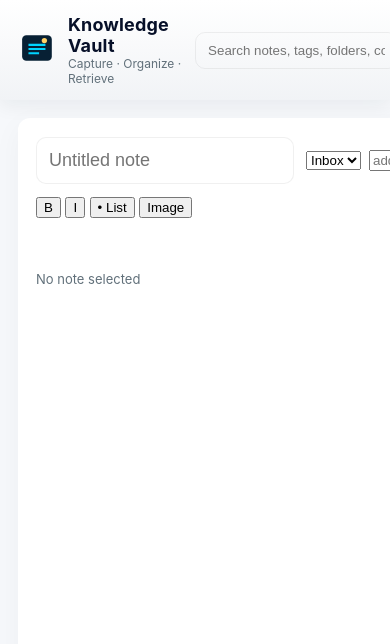
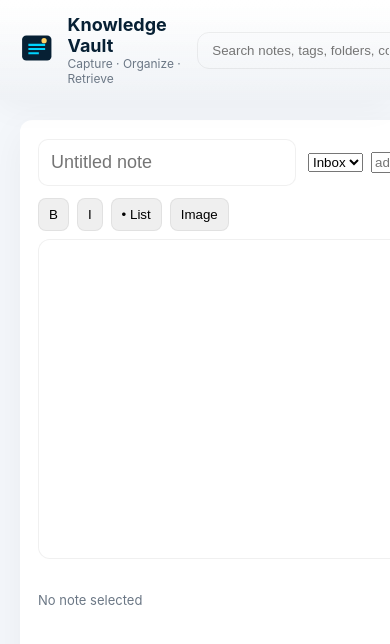
Before and after one commit to xmanflo/xmanflo.github.io, a plain HTML site: page index.html in a window 390 px wide. Shown: the top 644 px of the page. Drawn offline with Linux system fonts and the light colour scheme; a script that the page names is missing.

Commit message:
Revise CSS for improved UI and responsiveness
Updated styles for modern glassy UI with dark/light mode support.

```diff
--- a/style.css
+++ b/style.css
@@ -1,37 +1,37 @@
-/* Modern theme + responsive layout */
+/* Modern glassy UI with dark/light mode */
 :root{
-  --bg:#f6f8fb; --panel:#ffffff; --muted:#61707a; --accent:#00d4ff; --accent2:#ffd166; --text:#071029;
+  --bg:#f4f7fb; --panel:#ffffff; --muted:#6b7785; --accent:#00d4ff; --accent2:#ffd166; --text:#072034;
   --glass: rgba(255,255,255,0.6);
 }
-body.dark{ --bg:#041125; --panel:#071120; --muted:#9aa7b2; --text:#e6f0ff; --glass: rgba(255,255,255,0.02); }
+body.dark{ --bg:#041225; --panel:#071022; --muted:#98a7b2; --text:#dfeff8; --glass: rgba(255,255,255,0.03); }
 
 *{box-sizing:border-box}
 body{
-  margin:0; font-family:Inter, ui-sans-serif, system-ui, -apple-system, "Segoe UI", Roboto, "Helvetica Neue", Arial;
+  margin:0; font-family:Inter, system-ui, -apple-system, "Segoe UI", Roboto, "Helvetica Neue", Arial;
   background:var(--bg); color:var(--text); min-height:100vh; display:flex; flex-direction:column;
-  -webkit-font-smoothing:antialiased; -moz-osx-font-smoothing:grayscale;
+  -webkit-font-smoothing:antialiased;
 }
 
 /* Topbar */
 .topbar{
   display:flex; align-items:center; justify-content:space-between;
-  padding:14px 20px; gap:12px; background:linear-gradient(180deg, var(--panel), rgba(0,0,0,0.02));
-  box-shadow:0 6px 18px rgba(14,30,37,0.06);
+  padding:14px 20px; gap:16px; background:linear-gradient(180deg,var(--panel), rgba(0,0,0,0.02));
+  box-shadow:0 8px 30px rgba(5,10,20,0.04); position:sticky; top:0; z-index:20;
 }
 .brand{display:flex; align-items:center; gap:14px}
 .logo{width:48px; height:48px; transform:translateY(-2px)}
-.title h1{margin:0; font-size:18px; letter-spacing:0.2px}
+.title h1{margin:0; font-size:18px}
 .title small{display:block; color:var(--muted); font-size:12px}
 .top-actions{display:flex; gap:10px; align-items:center}
-.top-search{padding:10px 12px; border-radius:10px; border:1px solid rgba(0,0,0,0.06); min-width:320px; background:transparent}
+.top-search{padding:10px 14px; border-radius:12px; border:1px solid rgba(0,0,0,0.06); min-width:320px; background:transparent}
 .btn{background:transparent;border:1px solid rgba(0,0,0,0.06); padding:8px 12px;border-radius:10px; cursor:pointer}
-.btn.primary{background:linear-gradient(90deg,var(--accent),var(--accent2)); color:#072b36; border:none; box-shadow:0 6px 18px rgba(0,0,0,0.06)}
+.btn.primary{background:linear-gradient(90deg,var(--accent),var(--accent2)); color:#072b36; border:none}
 .btn.danger{background:transparent; color:#ff5c5c; border-color:rgba(255,0,0,0.06)}
 
 /* Layout */
-.app{display:flex; flex:1; gap:16px; padding:18px; align-items:stretch}
-.sidebar{width:320px; padding:12px; background:var(--panel); border-radius:12px; box-shadow:0 8px 30px rgba(2,6,23,0.04); overflow:auto}
-.editor{flex:1; display:flex; flex-direction:column; gap:12px; padding:18px; background:var(--panel); border-radius:12px; box-shadow:0 8px 30px rgba(2,6,23,0.04)}
+.app{display:flex; flex:1; gap:18px; padding:20px}
+.sidebar{width:320px; padding:14px; background:var(--panel); border-radius:12px; box-shadow:0 12px 40px rgba(2,6,23,0.05); overflow:auto}
+.editor{flex:1; display:flex; flex-direction:column; gap:12px; padding:18px; background:var(--panel); border-radius:12px; box-shadow:0 12px 40px rgba(2,6,23,0.05)}
 
 .panel{margin-bottom:14px}
 .panel-head{display:flex; align-items:center; justify-content:space-between; margin-bottom:8px}
@@ -42,7 +42,6 @@
 
 .tag-cloud{display:flex; gap:8px; flex-wrap:wrap}
 .tag{padding:6px 10px; border-radius:999px; background:rgba(0,0,0,0.04); font-size:13px; cursor:pointer}
-.tag:hover{opacity:0.9}
 
 /* Editor */
 .editor-toolbar{display:flex; gap:12px; align-items:center}
@@ -50,17 +49,21 @@
 .editor-actions{display:flex; gap:8px; align-items:center}
 .file-btn{position:relative; overflow:hidden; display:inline-block}
 .file-btn input[type=file]{position:absolute; left:0; top:0; opacity:0; width:100%; height:100%; cursor:pointer}
-.note-body{flex:1; padding:14px; border-radius:12px; border:1px solid rgba(0,0,0,0.06); resize:vertical; min-height:320px; font-size:15px}
-.file-preview{display:flex; gap:10px; flex-wrap:wrap}
-.file-preview img{max-width:140px; border-radius:10px; box-shadow:0 8px 24px rgba(2,6,23,0.06)}
+.editor-body{display:flex; flex-direction:column; gap:8px}
+.toolbar{display:flex; gap:8px}
+.tool{padding:8px 10px; border-radius:8px; border:1px solid rgba(0,0,0,0.06); cursor:pointer}
+.rich-editor{min-height:320px; padding:16px; border-radius:12px; border:1px solid rgba(0,0,0,0.06); background:var(--glass); overflow:auto}
+.file-preview{display:flex; gap:12px; flex-wrap:wrap}
+.file-preview img{max-width:160px; border-radius:10px; box-shadow:0 12px 30px rgba(2,6,23,0.06)}
 .meta{color:var(--muted); font-size:13px}
-.statusbar{display:flex; justify-content:space-between; align-items:center}
+.statusbar{display:flex; justify-content:space-between; align-items:center; gap:12px}
 
-/* modal for PDF */
-.modal{position:fixed; inset:0; display:none; align-items:center; justify-content:center; background:rgba(2,6,23,0.5); z-index:60}
+/* modal for pdf */
+.modal{position:fixed; inset:0; display:none; align-items:center; justify-content:center; background:rgba(2,6,23,0.55); z-index:60}
 .modal[aria-hidden="false"]{display:flex}
-.modal-content{width:88%; max-width:1100px; background:var(--panel); border-radius:12px; padding:12px; box-shadow:0 30px 60px rgba(2,6,23,0.6)}
-.pdf-container{height:70vh; overflow:auto; background: #111; border-radius:6px; padding:10px}
+.modal-content{width:92%; max-width:1200px; background:var(--panel); border-radius:12px; padding:14px; box-shadow:0 30px 60px rgba(2,6,23,0.6)}
+.pdf-container{height:70vh; overflow:auto; background:#0b0b0b; border-radius:8px; padding:12px}
+.pdf-toolbar{display:flex; gap:8px; justify-content:flex-end; margin-top:8px}
 
 /* small icons */
 .icon-btn{background:transparent; border:none; font-size:16px; cursor:pointer}
@@ -68,5 +71,5 @@
 /* responsive */
 @media (max-width:1000px){
   .sidebar{display:none}
-  .top-search{min-width:160px}
+  .top-search{min-width:140px}
 }
```
